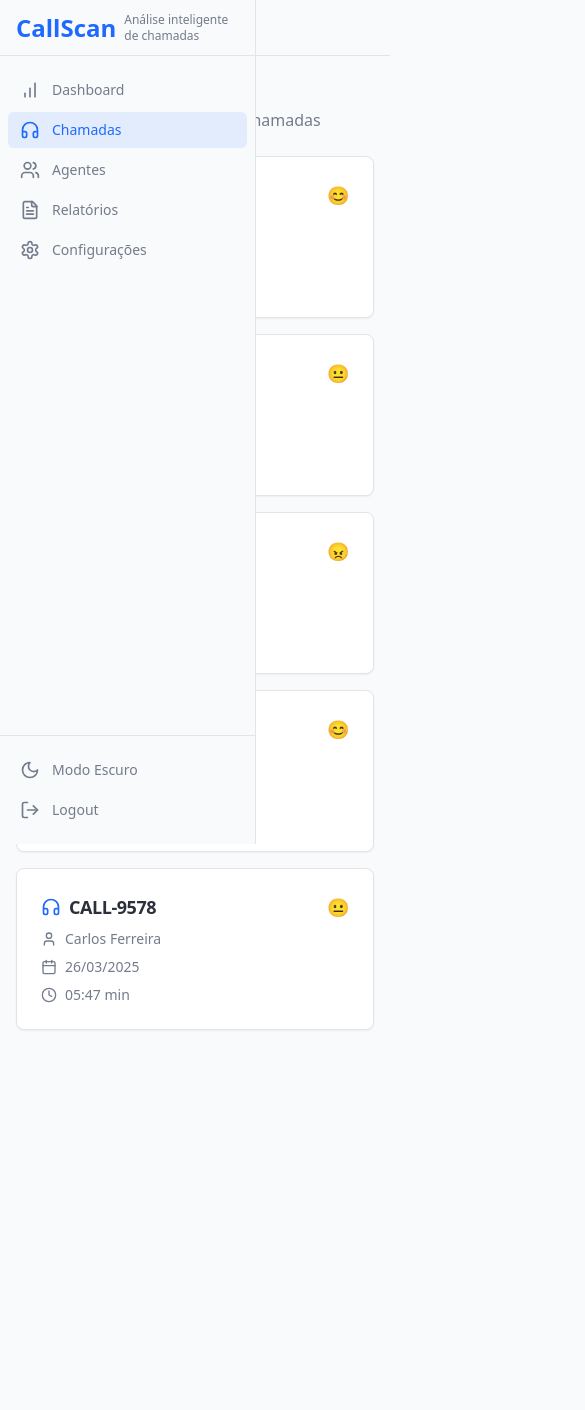
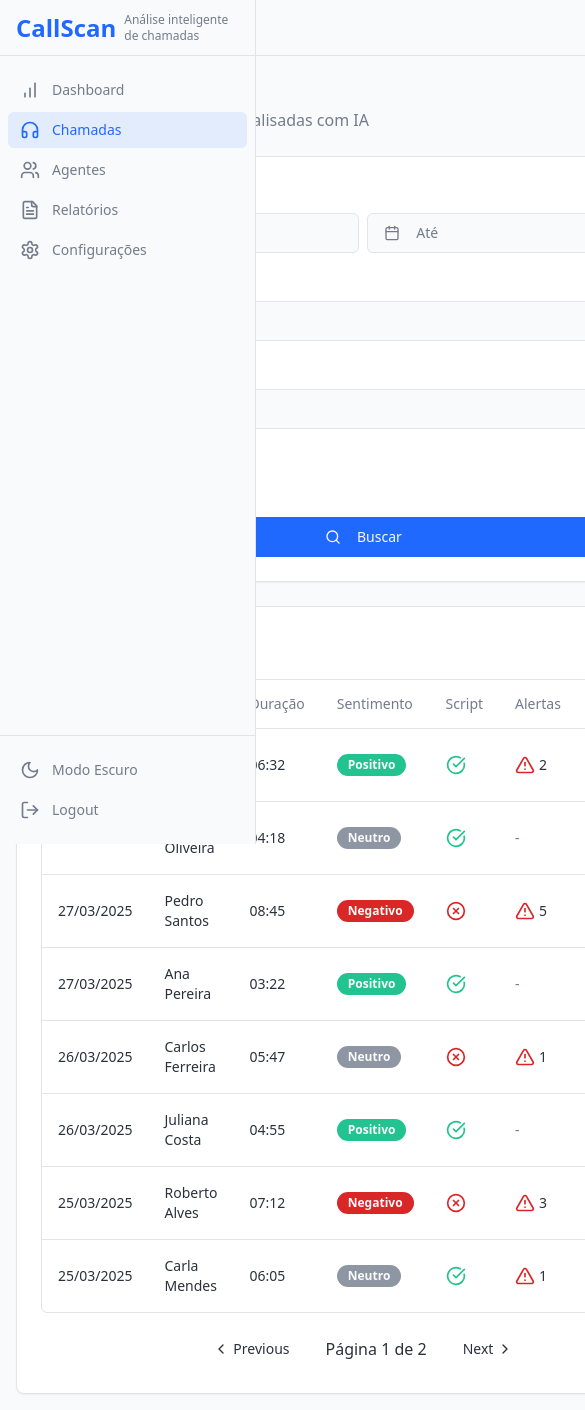
Before and after one commit to Vitor-VarelAI/calljoy-metrics-portal, a React (Vite) app: page /chamadas in a window 390 px wide. Shown: the top 1410 px of the page, 585 px wide, since content can reach past the window. Before the commit the page ends 1046 px from the top, so only its background shows below. Built offline with nearby package versions, Linux system fonts and the light colour scheme.

Commit message:
feat: Implement call list page
Adds a responsive table with filters and pagination for displaying analyzed calls, including date range, agent, sentiment, and alert filters. Includes visual styling, sentiment badges, and a "View" action.

```diff
--- a/src/pages/Chamadas.tsx
+++ b/src/pages/Chamadas.tsx
@@ -1,99 +1,375 @@
 
-import React from "react";
+import React, { useState } from "react";
 import { Link } from "react-router-dom";
+import {
+  Table,
+  TableHeader,
+  TableRow,
+  TableHead,
+  TableBody,
+  TableCell
+} from "@/components/ui/table";
 import { Card, CardContent, CardHeader, CardTitle } from "@/components/ui/card";
-import { Headphones, Calendar, User, Clock } from "lucide-react";
+import { Badge } from "@/components/ui/badge";
+import { Button } from "@/components/ui/button";
+import { Switch } from "@/components/ui/switch";
+import { Label } from "@/components/ui/label";
+import { Checkbox } from "@/components/ui/checkbox";
+import { Input } from "@/components/ui/input";
+import { Select, SelectContent, SelectItem, SelectTrigger, SelectValue } from "@/components/ui/select";
+import { Calendar } from "@/components/ui/calendar";
+import { Popover, PopoverContent, PopoverTrigger } from "@/components/ui/popover";
+import {
+  Pagination,
+  PaginationContent,
+  PaginationItem,
+  PaginationNext,
+  PaginationPrevious
+} from "@/components/ui/pagination";
+import {
+  Search,
+  Calendar as CalendarIcon,
+  Eye,
+  AlertTriangle,
+  CheckCircle,
+  XCircle
+} from "lucide-react";
+import { format } from "date-fns";
+import { cn } from "@/lib/utils";
 
+// Dados fictícios de chamadas para a tabela
 const callsData = [
   {
     id: "CALL-9582",
     agent: "João Silva",
     date: "28/03/2025",
     duration: "06:32",
-    sentiment: "positive"
+    sentiment: "positive",
+    script: true,
+    alerts: 2
   },
   {
     id: "CALL-9581",
     agent: "Maria Oliveira",
     date: "28/03/2025",
     duration: "04:18",
-    sentiment: "neutral"
+    sentiment: "neutral",
+    script: true,
+    alerts: 0
   },
   {
     id: "CALL-9580",
     agent: "Pedro Santos",
     date: "27/03/2025",
     duration: "08:45",
-    sentiment: "negative"
+    sentiment: "negative",
+    script: false,
+    alerts: 5
   },
   {
     id: "CALL-9579",
     agent: "Ana Pereira",
     date: "27/03/2025",
     duration: "03:22",
-    sentiment: "positive"
+    sentiment: "positive",
+    script: true,
+    alerts: 0
   },
   {
     id: "CALL-9578",
     agent: "Carlos Ferreira",
     date: "26/03/2025",
     duration: "05:47",
-    sentiment: "neutral"
+    sentiment: "neutral",
+    script: false,
+    alerts: 1
+  },
+  {
+    id: "CALL-9577",
+    agent: "Juliana Costa",
+    date: "26/03/2025",
+    duration: "04:55",
+    sentiment: "positive",
+    script: true,
+    alerts: 0
+  },
+  {
+    id: "CALL-9576",
+    agent: "Roberto Alves",
+    date: "25/03/2025",
+    duration: "07:12",
+    sentiment: "negative",
+    script: false,
+    alerts: 3
+  },
+  {
+    id: "CALL-9575",
+    agent: "Carla Mendes",
+    date: "25/03/2025",
+    duration: "06:05",
+    sentiment: "neutral",
+    script: true,
+    alerts: 1
   }
 ];
 
-const getSentimentEmoji = (sentiment: string) => {
+// Lista de agentes para o dropdown
+const agents = [
+  "Todos os agentes",
+  "João Silva",
+  "Maria Oliveira",
+  "Pedro Santos",
+  "Ana Pereira",
+  "Carlos Ferreira",
+  "Juliana Costa",
+  "Roberto Alves",
+  "Carla Mendes"
+];
+
+const getSentimentBadge = (sentiment: string) => {
   switch (sentiment) {
     case "positive":
-      return "😊";
+      return <Badge className="bg-[hsl(160,70%,45%)]">Positivo</Badge>;
     case "neutral":
-      return "😐";
+      return <Badge className="bg-[hsl(220,10%,60%)]">Neutro</Badge>;
     case "negative":
-      return "😠";
+      return <Badge className="bg-[hsl(0,70%,50%)]">Negativo</Badge>;
     default:
-      return "❓";
+      return <Badge variant="secondary">Desconhecido</Badge>;
   }
 };
 
 const Chamadas = () => {
+  // Estados para os filtros
+  const [dateFrom, setDateFrom] = useState<Date>();
+  const [dateTo, setDateTo] = useState<Date>();
+  const [selectedAgent, setSelectedAgent] = useState("Todos os agentes");
+  const [sentiment, setSentiment] = useState("Todos");
+  const [onlyWithAlerts, setOnlyWithAlerts] = useState(false);
+
+  // Estado para paginação
+  const [currentPage, setCurrentPage] = useState(1);
+  const totalPages = Math.ceil(callsData.length / 5);
+
   return (
     <div className="space-y-6">
       <div>
-        <h1 className="text-3xl font-bold">Chamadas</h1>
-        <p className="text-muted-foreground">Análise detalhada de todas as chamadas</p>
+        <h1 className="text-3xl font-bold flex items-center gap-2">
+          <span>🎧</span> Chamadas
+        </h1>
+        <p className="text-muted-foreground">Lista completa de chamadas analisadas com IA</p>
       </div>
 
-      <div className="grid gap-4 md:grid-cols-2 lg:grid-cols-3">
-        {callsData.map((call) => (
-          <Link to={`/chamada/${call.id}`} key={call.id}>
-            <Card className="hover:border-primary transition-colors">
-              <CardHeader className="pb-2">
-                <CardTitle className="text-lg flex items-center">
-                  <Headphones className="w-5 h-5 mr-2 text-primary" />
-                  {call.id}
-                  <span className="ml-auto">{getSentimentEmoji(call.sentiment)}</span>
-                </CardTitle>
-              </CardHeader>
-              <CardContent>
-                <div className="space-y-2 text-sm">
-                  <div className="flex items-center text-muted-foreground">
-                    <User className="w-4 h-4 mr-2" />
-                    <span>{call.agent}</span>
+      {/* Filtros */}
+      <Card>
+        <CardContent className="pt-6">
+          <div className="grid gap-4 sm:grid-cols-2 lg:grid-cols-5">
+            {/* Filtro de Data */}
+            <div className="space-y-2">
+              <Label htmlFor="dateFrom">📅 Período</Label>
+              <div className="flex space-x-2">
+                <Popover>
+                  <PopoverTrigger asChild>
+                    <Button
+                      variant="outline"
+                      className={cn(
+                        "w-full justify-start text-left font-normal",
+                        !dateFrom && "text-muted-foreground"
+                      )}
+                    >
+                      <CalendarIcon className="mr-2 h-4 w-4" />
+                      {dateFrom ? format(dateFrom, "dd/MM/yyyy") : "De"}
+                    </Button>
+                  </PopoverTrigger>
+                  <PopoverContent className="w-auto p-0">
+                    <Calendar
+                      mode="single"
+                      selected={dateFrom}
+                      onSelect={setDateFrom}
+                      initialFocus
+                    />
+                  </PopoverContent>
+                </Popover>
+
+                <Popover>
+                  <PopoverTrigger asChild>
+                    <Button
+                      variant="outline"
+                      className={cn(
+                        "w-full justify-start text-left font-normal",
+                        !dateTo && "text-muted-foreground"
+                      )}
+                    >
+                      <CalendarIcon className="mr-2 h-4 w-4" />
+                      {dateTo ? format(dateTo, "dd/MM/yyyy") : "Até"}
+                    </Button>
+                  </PopoverTrigger>
+                  <PopoverContent className="w-auto p-0">
+                    <Calendar
+                      mode="single"
+                      selected={dateTo}
+                      onSelect={setDateTo}
+                      initialFocus
+                    />
+                  </PopoverContent>
+                </Popover>
               </div>
-                  <div className="flex items-center text-muted-foreground">
-                    <Calendar className="w-4 h-4 mr-2" />
-                    <span>{call.date}</span>
             </div>
-                  <div className="flex items-center text-muted-foreground">
-                    <Clock className="w-4 h-4 mr-2" />
-                    <span>{call.duration} min</span>
+
+            {/* Filtro de Agente */}
+            <div className="space-y-2">
+              <Label htmlFor="agente">🧑‍💼 Agente</Label>
+              <Select
+                value={selectedAgent}
+                onValueChange={setSelectedAgent}
+              >
+                <SelectTrigger id="agente">
+                  <SelectValue placeholder="Selecione um agente" />
+                </SelectTrigger>
+                <SelectContent>
+                  {agents.map((agent) => (
+                    <SelectItem key={agent} value={agent}>{agent}</SelectItem>
+                  ))}
+                </SelectContent>
+              </Select>
+            </div>
+
+            {/* Filtro de Sentimento */}
+            <div className="space-y-2">
+              <Label htmlFor="sentimento">🙂 Sentimento</Label>
+              <Select
+                value={sentiment}
+                onValueChange={setSentiment}
+              >
+                <SelectTrigger id="sentimento">
+                  <SelectValue placeholder="Selecione o sentimento" />
+                </SelectTrigger>
+                <SelectContent>
+                  <SelectItem value="Todos">Todos</SelectItem>
+                  <SelectItem value="Positivo">Positivo</SelectItem>
+                  <SelectItem value="Neutro">Neutro</SelectItem>
+                  <SelectItem value="Negativo">Negativo</SelectItem>
+                </SelectContent>
+              </Select>
+            </div>
+
+            {/* Switch para Alertas */}
+            <div className="space-y-2">
+              <Label htmlFor="alertas">🚨 Alertas</Label>
+              <div className="flex items-center space-x-2">
+                <Switch
+                  id="alertas"
+                  checked={onlyWithAlerts}
+                  onCheckedChange={setOnlyWithAlerts}
+                />
+                <Label htmlFor="alertas" className="font-normal">
+                  Só com alertas
+                </Label>
+              </div>
+            </div>
+
+            {/* Botão de Busca */}
+            <div className="space-y-2 flex items-end">
+              <Button className="w-full">
+                <Search className="mr-2 h-4 w-4" />
+                Buscar
+              </Button>
             </div>
           </div>
         </CardContent>
       </Card>
+
+      {/* Tabela de Chamadas */}
+      <Card>
+        <CardHeader>
+          <CardTitle>Resultados</CardTitle>
+        </CardHeader>
+        <CardContent>
+          <div className="rounded-md border">
+            <Table>
+              <TableHeader>
+                <TableRow>
+                  <TableHead>Data</TableHead>
+                  <TableHead>Agente</TableHead>
+                  <TableHead>Duração</TableHead>
+                  <TableHead>Sentimento</TableHead>
+                  <TableHead>Script</TableHead>
+                  <TableHead>Alertas</TableHead>
+                  <TableHead>Ações</TableHead>
+                </TableRow>
+              </TableHeader>
+              <TableBody>
+                {callsData.map((call) => (
+                  <TableRow
+                    key={call.id}
+                    className="hover:bg-muted/50 cursor-pointer"
+                  >
+                    <TableCell>{call.date}</TableCell>
+                    <TableCell>{call.agent}</TableCell>
+                    <TableCell>{call.duration}</TableCell>
+                    <TableCell>{getSentimentBadge(call.sentiment)}</TableCell>
+                    <TableCell>
+                      {call.script ? (
+                        <CheckCircle className="h-5 w-5 text-[hsl(160,70%,45%)]" />
+                      ) : (
+                        <XCircle className="h-5 w-5 text-[hsl(0,70%,50%)]" />
+                      )}
+                    </TableCell>
+                    <TableCell>
+                      {call.alerts > 0 ? (
+                        <div className="flex items-center">
+                          <AlertTriangle className="h-5 w-5 text-[hsl(0,70%,50%)]" />
+                          <span className="ml-1">{call.alerts}</span>
+                        </div>
+                      ) : (
+                        <span className="text-muted-foreground">-</span>
+                      )}
+                    </TableCell>
+                    <TableCell>
+                      <Button variant="outline" size="sm" asChild>
+                        <Link to={`/chamada/${call.id}`}>
+                          <Eye className="h-4 w-4 mr-1" /> Ver
                         </Link>
+                      </Button>
+                    </TableCell>
+                  </TableRow>
                 ))}
+              </TableBody>
+            </Table>
           </div>
+
+          {/* Paginação */}
+          <div className="mt-4 flex justify-center">
+            <Pagination>
+              <PaginationContent>
+                <PaginationItem>
+                  <PaginationPrevious
+                    href="#"
+                    onClick={(e) => {
+                      e.preventDefault();
+                      if (currentPage > 1) setCurrentPage(currentPage - 1);
+                    }}
+                  />
+                </PaginationItem>
+                <PaginationItem>
+                  <span className="flex h-10 items-center px-4">
+                    Página {currentPage} de {totalPages}
+                  </span>
+                </PaginationItem>
+                <PaginationItem>
+                  <PaginationNext
+                    href="#"
+                    onClick={(e) => {
+                      e.preventDefault();
+                      if (currentPage < totalPages) setCurrentPage(currentPage + 1);
+                    }}
+                  />
+                </PaginationItem>
+              </PaginationContent>
+            </Pagination>
+          </div>
+        </CardContent>
+      </Card>
     </div>
   );
 };
```
Lines whose indentation alone changed are shown as unchanged.
